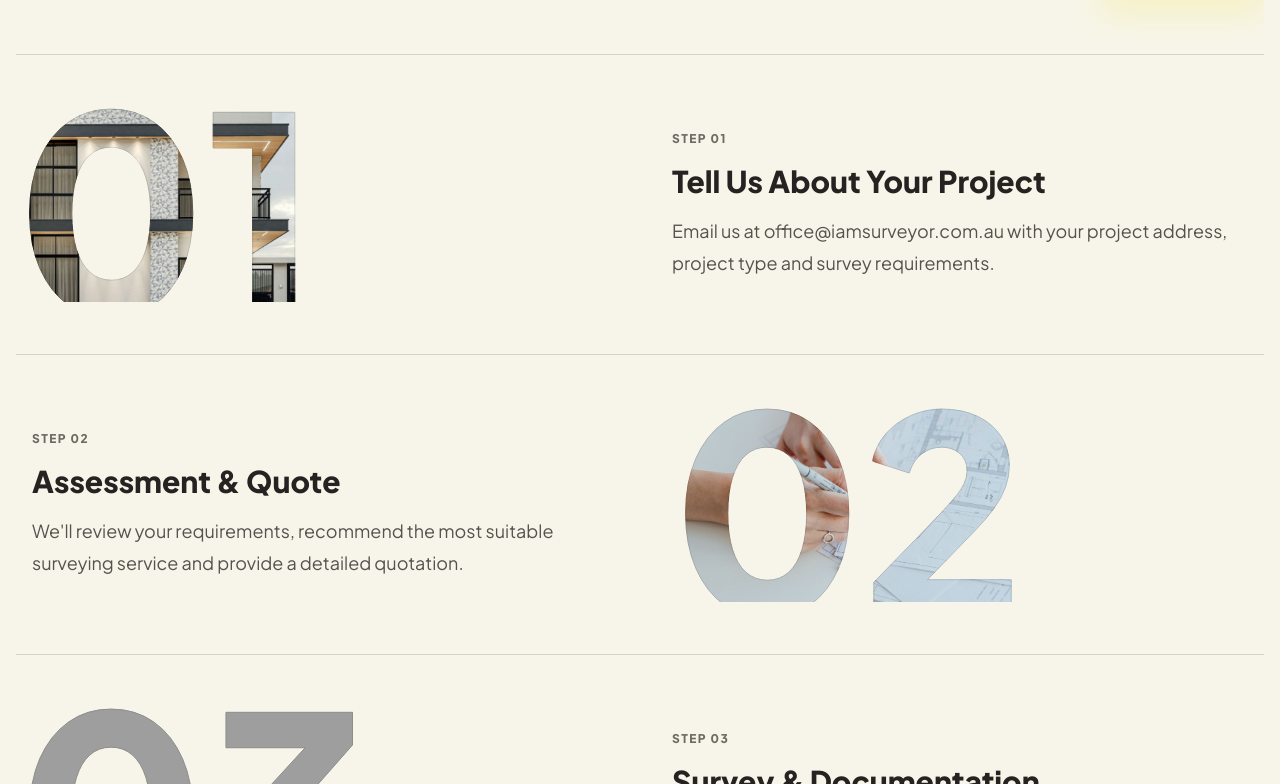
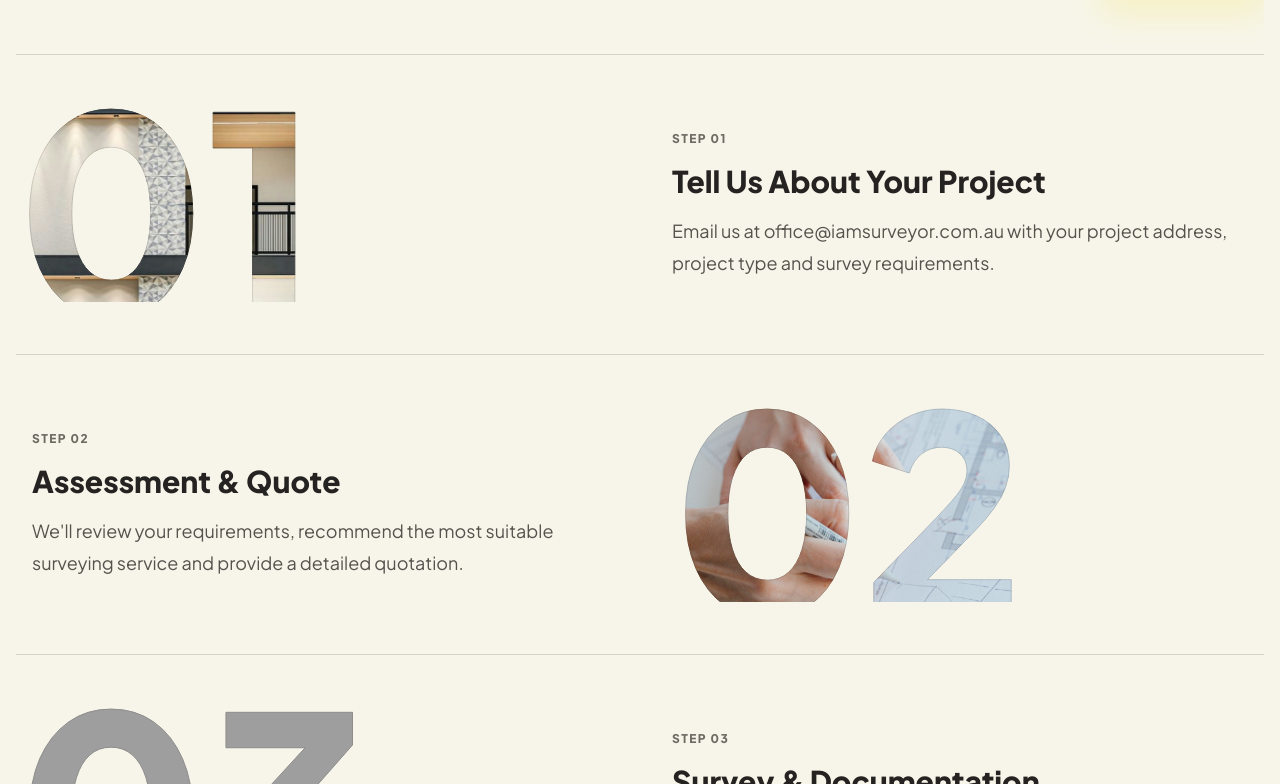
Before and after one commit to simingzhe0206-creator/IAM, a React (Vite) app: page / in a window 1280 px wide. Shown: the part 2356-3140 px from the top of the page. Built offline with nearby package versions, Linux system fonts and the light colour scheme; grey boxes are pictures that could not be loaded.

Commit message:
style: fill how we work number masks

```diff
--- a/src/styles.css
+++ b/src/styles.css
@@ -230,8 +230,8 @@ textarea {
   overflow: hidden;
   vertical-align: top;
   color: transparent;
-  background-position: center;
-  background-size: cover;
+  background-position: center 42%;
+  background-size: 170% auto;
   background-clip: text;
   -webkit-background-clip: text;
   font-size: clamp(8rem, 22vw, 17rem);
```
